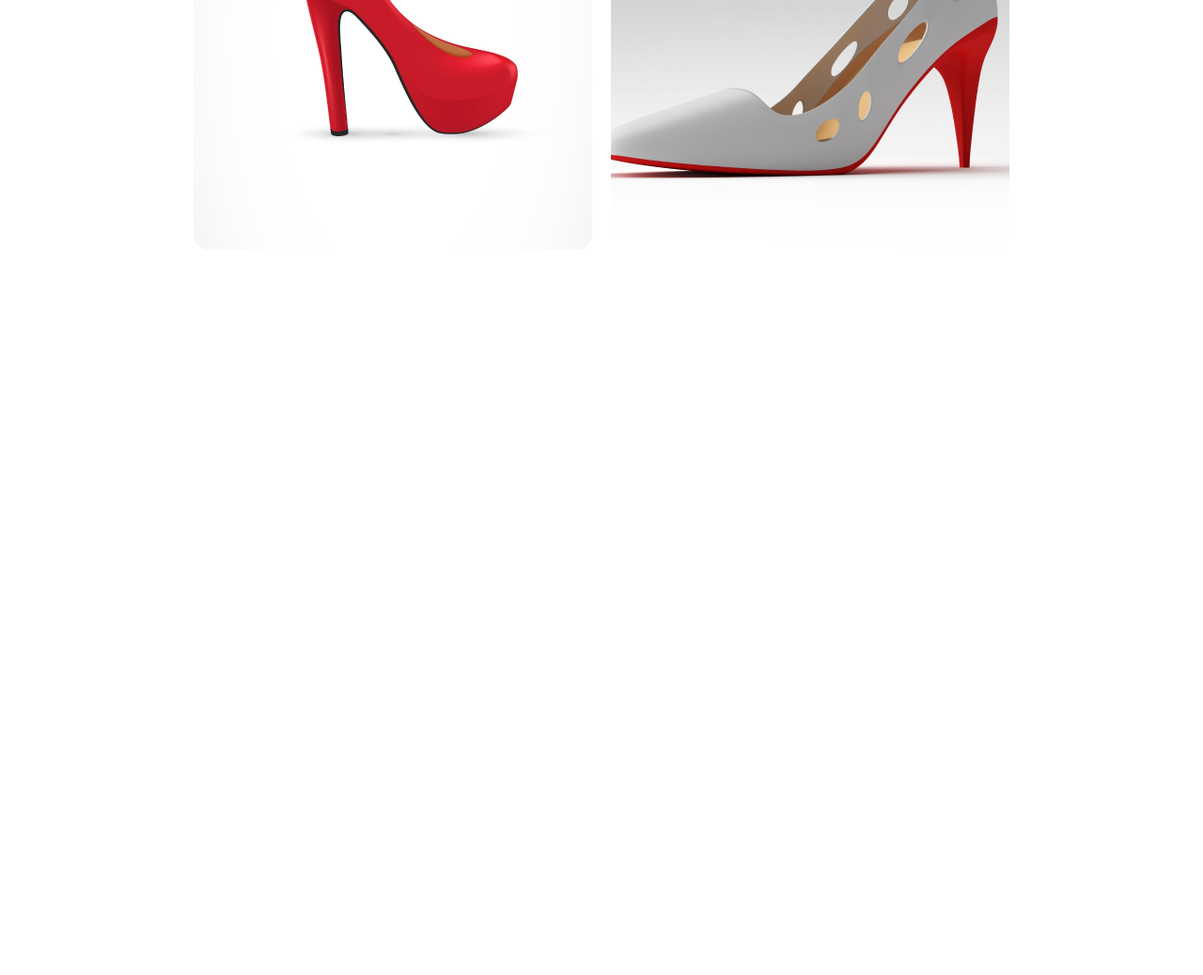
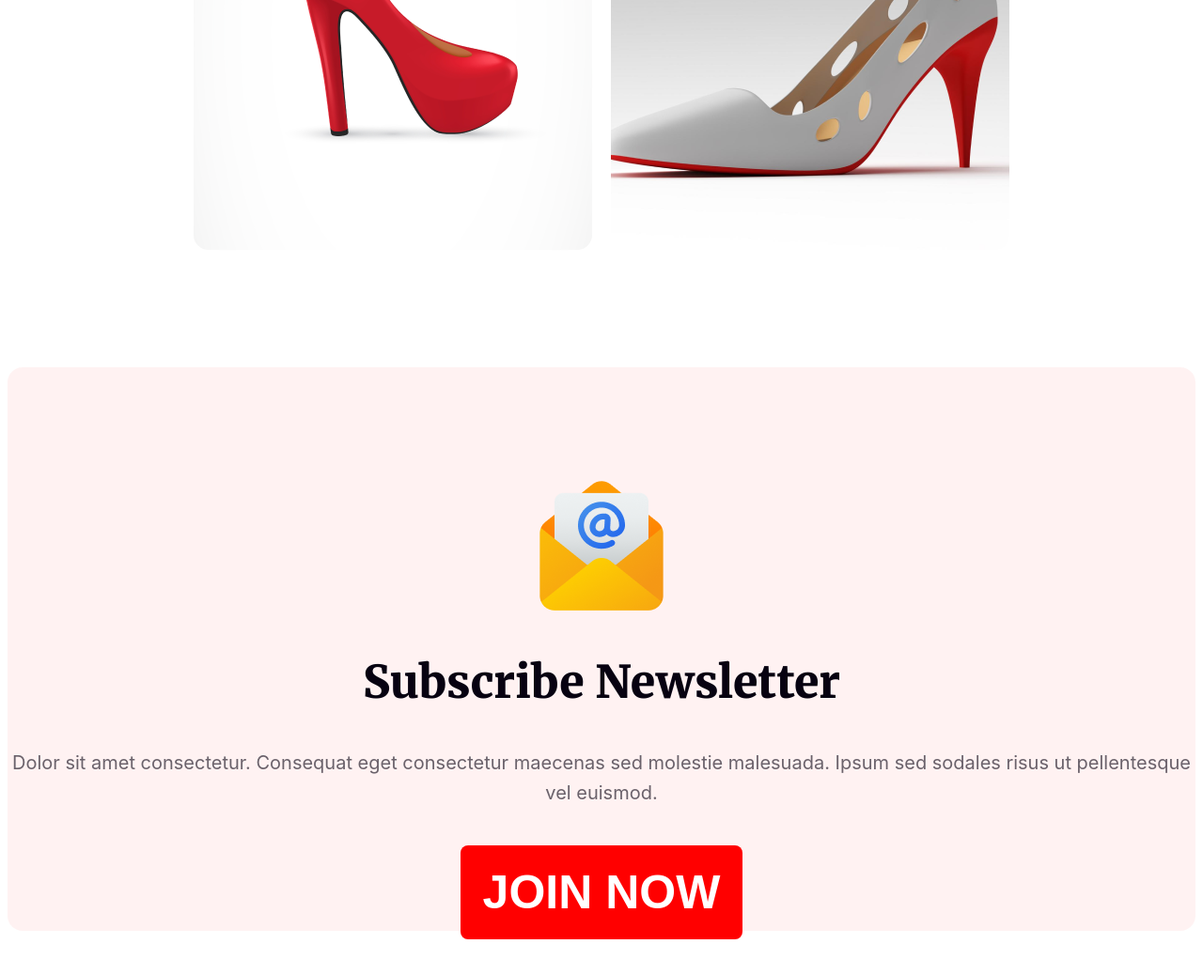
Before and after one commit to codewithmeW/B9A1, a plain HTML site: page index.html in a window 1280 px wide. Shown: the part 5012-6050 px from the top of the page at 94% size. Before the commit the page ends 5291 px from the top, so only its background shows below. Drawn offline with Linux system fonts and the light colour scheme.

Commit message:
last section-complite

```diff
--- a/index.html
+++ b/index.html
@@ -113,6 +113,20 @@
           </div>
         </div>
       </section>
+      <section id="subscribe-section" class="banner-area">
+        <div class="subscribe-box">
+            <div class="subscribe-items">
+                <div class="gmail-image-area">
+                    <div class="gmail-image">
+                        <img class="gmail-img" src="images/Group 61.png" alt="">
+                    </div>
+                    <h1>Subscribe Newsletter</h1>
+                    <p>Dolor sit amet consectetur. Consequat eget consectetur maecenas sed molestie malesuada. Ipsum sed sodales risus ut pellentesque vel euismod. </p>
+                </div>
+                <div class="sub-tf"><button class="btn"><a href="#">Join Now</a></button></div>
+            </div>
+        </div>
+      </section>
     </main>
     <footer></footer>
   </body>
--- a/styles/style.css
+++ b/styles/style.css
@@ -268,3 +268,50 @@
   line-height: normal;
   text-transform: capitalize;
 }
+
+/* final-section  */
+/* subscribe-area  */
+#subscribe-section {
+  margin-top: 120px;
+  border-radius: 16px;
+  background: rgba(255, 0, 0, 0.05);
+  height: 600px;
+}
+.gmail-image {
+  display: flex;
+  justify-content: center;
+}
+.gmail-image {
+  display: flex;
+  justify-content: center;
+  padding-top: 15px;
+  flex-shrink: 0;
+}
+.gmail-image-area h1 {
+  color: #070211;
+  text-align: center;
+  font-family: Merriweather;
+  font-size: 48px;
+  font-style: normal;
+  font-weight: 900;
+  line-height: normal;
+  text-transform: capitalize;
+}
+.gmail-image-area p {
+  color: rgba(7, 2, 17, 0.6);
+  text-align: center;
+  font-family: Inter;
+  font-size: 20px;
+  font-style: normal;
+  font-weight: 400;
+  line-height: 32px; /* 160% */
+  width:;
+}
+.subscribe-box{
+    padding-top: 100px;
+    padding-bottom: 100px;
+}
+.sub-tf{
+    text-align: center;
+    padding-top: 20px;
+}
```
